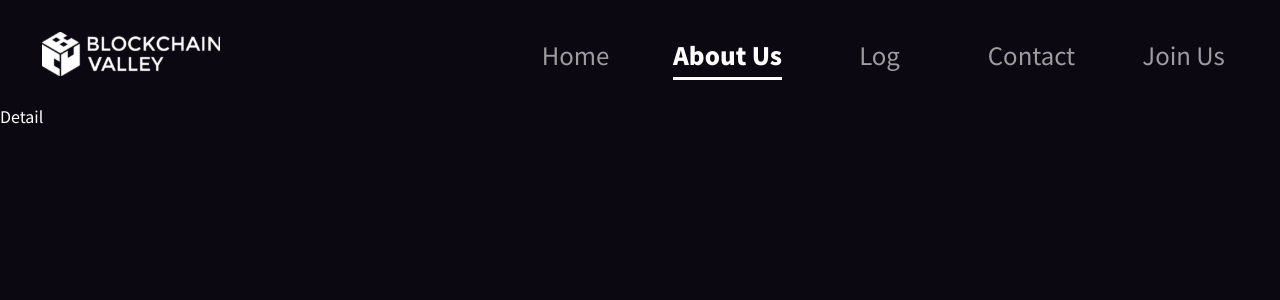
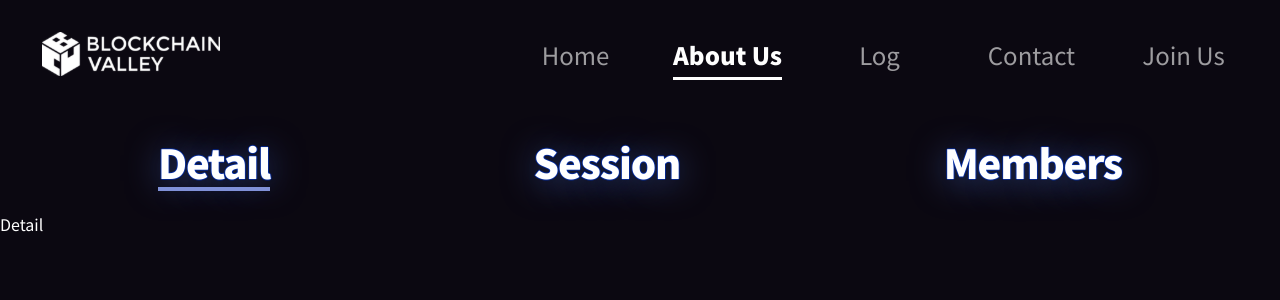
Before and after one commit to mangming2/home, a React (Create React App) app in the folder client/: page /about in a window 1280 px wide. Shown: the top 300 px of the page. Built offline with nearby package versions, Linux system fonts and the light colour scheme.

Commit message:
feat: subpage 선택 탭 구현

```diff
--- a/client/src/pages/About/AboutPage.js
+++ b/client/src/pages/About/AboutPage.js
@@ -1,14 +1,92 @@
+import { useState } from 'react';
+import styled from 'styled-components';
+
 import Main from '../../components/Main';
 import DetailPage from './DetailPage';
 import SessionPage from './SessionPage';
 import MembersPage from './MembersPage';
 
-// TODO 디폴트 active 클래스 설정하기
+const MainInner = styled.div`
+  display: flex;
+  flex-direction: column;
+  width: 100vw;
+`;
 
-const AboutPage = () => (
-  <Main>
-    <DetailPage />
-  </Main>
-);
+const Tablist = styled.div`
+  display: flex;
+  justify-content: space-between;
+  align-items: center;
+  padding: 30px;
+  width: 80%;
+  margin: 0 auto;
+`;
+
+const Tab = styled.div`
+  cursor: pointer;
+  display: flex;
+  position: relative;
+
+  &::after {
+    content: '';
+    height: 4px;
+    display: ${props => (props['aria-selected'] ? 'inline-block' : 'none')};
+    width: 100%;
+    position: absolute;
+    bottom: -5px;
+    left: 0;
+    right: 0;
+    background-color: #8091d8;
+  }
+`;
+
+const TabTxt = styled.span`
+  font-weight: 800;
+  font-size: 40px;
+  line-height: 48px;
+  text-align: center;
+  letter-spacing: -0.03em;
+  color: #ffffff;
+  text-shadow: -1px 0px rgba(0, 49, 187, 0.65), 0px 1px rgba(0, 49, 187, 0.65), 1px 0px rgba(0, 49, 187, 0.65),
+    0px -1px rgba(0, 49, 187, 0.65), 0px 4px 34px rgba(61, 87, 160, 0.85);
+`;
+
+const AboutPage = () => {
+  const [innerPage, setInnerPage] = useState('DETAIL');
+
+  let content;
+
+  if (innerPage === 'DETAIL') {
+    content = <DetailPage />;
+  } else if (innerPage === 'SESSION') {
+    content = <SessionPage />;
+  } else {
+    content = <MembersPage />;
+  }
+
+  const tabClickHandler = event => {
+    const { id } = event.target.closest('div');
+    if (!['DETAIL', 'SESSION', 'MEMBERS'].includes(id)) return;
+    setInnerPage(id);
+  };
+
+  return (
+    <Main>
+      <MainInner>
+        <Tablist onClick={tabClickHandler} role="tablist">
+          <Tab id="DETAIL" role="tab" aria-selected={innerPage === 'DETAIL'}>
+            <TabTxt>Detail</TabTxt>
+          </Tab>
+          <Tab id="SESSION" role="tab" aria-selected={innerPage === 'SESSION'}>
+            <TabTxt>Session</TabTxt>
+          </Tab>
+          <Tab id="MEMBERS" role="tab" aria-selected={innerPage === 'MEMBERS'}>
+            <TabTxt>Members</TabTxt>
+          </Tab>
+        </Tablist>
+        {content}
+      </MainInner>
+    </Main>
+  );
+};
 
 export default AboutPage;
```
